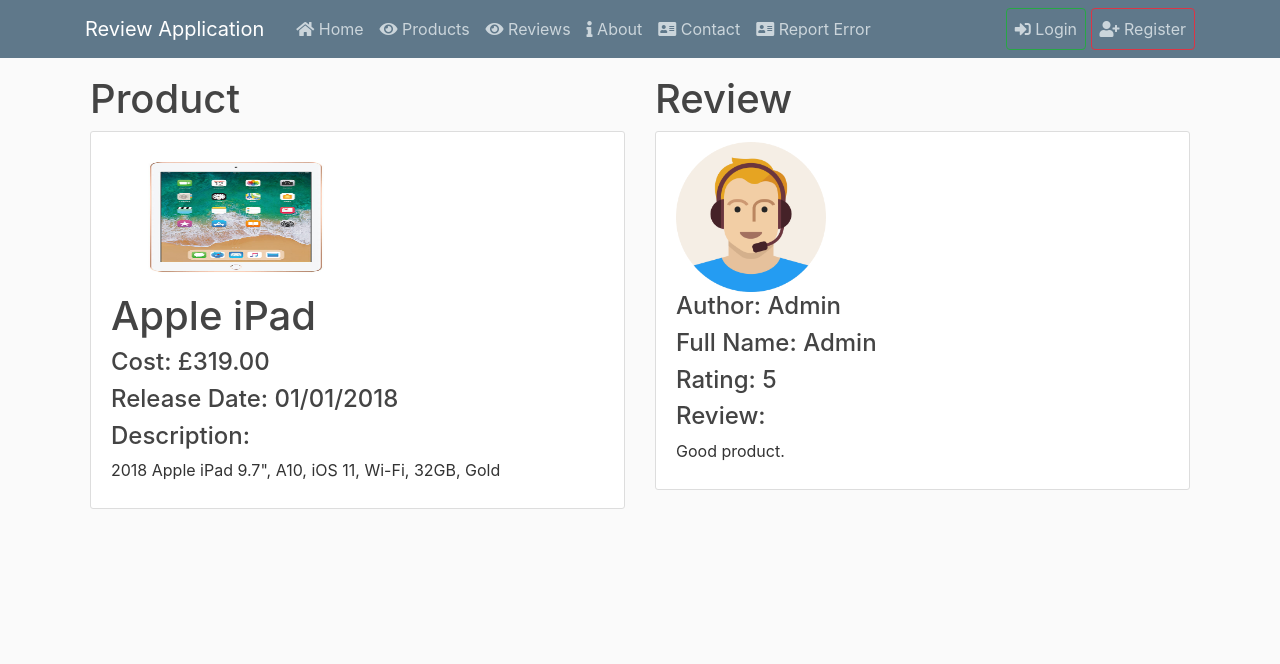
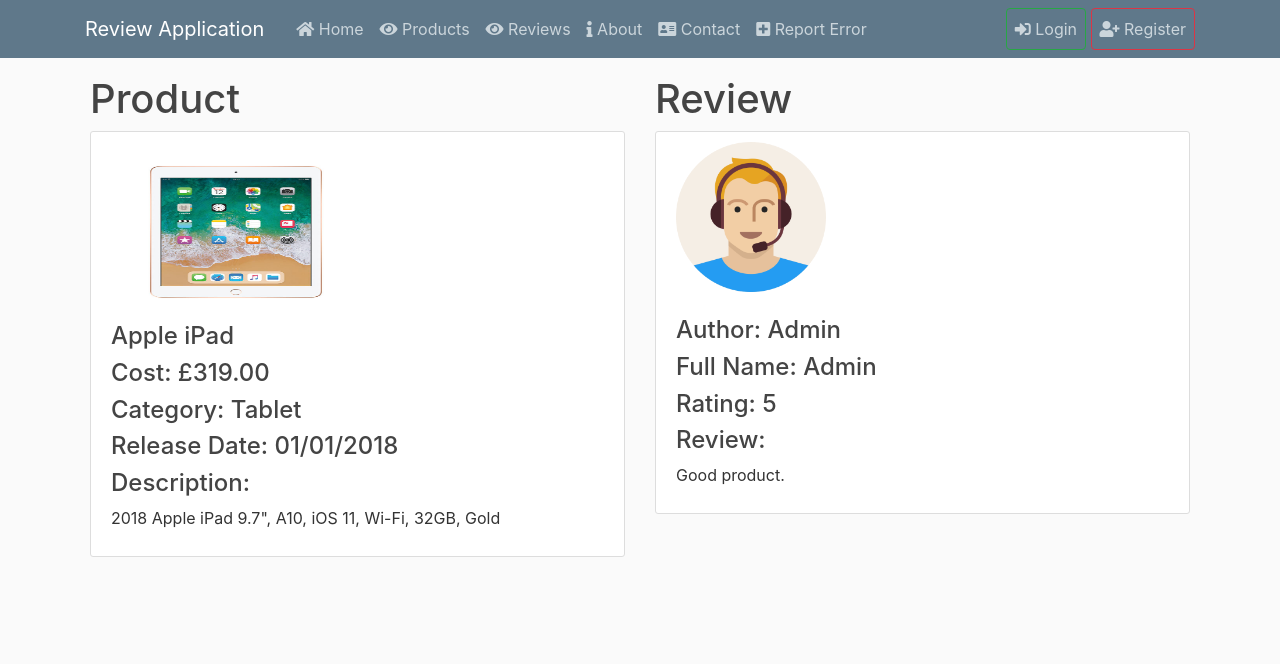
Before and after one commit to RajR1996/rRavichandran, a Django app: page /review/2 in a window 1280 px wide. Shown: the top 664 px of the page. Run offline with Django 3.2, Linux system fonts and the light colour scheme; data comes from the database, SQL or seed files in the repository; both versions use the stored data as it was after the commit; some libraries are stand-ins or nearby versions.

Commit message:
Changed the look of review listview, added category to review-detailm made reviews on review list a url to review-detail

```diff
--- a/itservices/reviewApp/templates/reviewApp/base.html
+++ b/itservices/reviewApp/templates/reviewApp/base.html
@@ -51,9 +51,9 @@
 	          <a class="nav-item nav-link" href="{% url 'reviewApp-contact' %}"><i class="fas fa-address-card"></i> Contact</a>
 	          {% if user.is_superuser %}
 	          	<a class="nav-item nav-link" href="{% url 'product-create'%}"><i class="fas fa-plus-square"></i> Add Product</a>
-	          	<a class="nav-item nav-link" href="{% url 'reviewApp-error'%}"><i class="fas fa-plus-square"></i> View Errors</a>
+	          	<a class="nav-item nav-link" href="{% url 'reviewApp-error'%}"><i class="fas fa-exclamation-triangle"></i> View Errors</a>
 	          {% else %}
-	          	<a class="nav-item nav-link" href="{% url 'error-create' %}"><i class="fas fa-address-card"></i> Report Error</a>
+	          	<a class="nav-item nav-link" href="{% url 'error-create' %}"><i class="fas fa-plus-square"></i> Report Error</a>
 	          {% endif %}
 	        </div>
 	        <!-- Navbar Right Side -->
@@ -70,9 +70,6 @@
 	    </div>
 	  </nav>
 		</header>
-
-		<!-- <div class="row"> -->
-			<!-- <div class="col-md-8"> -->
 			{% if messages %}
 				{% for message in messages %}
 					<div class="alert alert-{{message.tags}}">
@@ -83,16 +80,6 @@
 
 			{% block content %}
 			{% endblock %}
-			<!-- </div> -->
-			<!-- <div class="col-md-4">
-				<div class="content-section">
-	        <h3>General Information</h3>
-	        <p class='text-muted'>Lorem ipsum dolor sit amet, iudico docendi inciderint per eu, ea vis scripta senserit periculis.Lorem ipsum dolor sit amet, iudico docendi inciderint per eu, ea vis scripta senserit periculis.Lorem ipsum dolor sit amet, iudico docendi inciderint per eu, ea vis scripta senserit periculis.Lorem ipsum dolor sit amet, iudico docendi inciderint per eu, ea vis scripta senserit periculis.
-	        </p>
-	      </div>
-	    </div> -->
-		<!-- </div> -->
-
 	</div>
 
 	<footer class="py-3 bg-steel">
--- a/itservices/reviewApp/templates/reviewApp/product.html
+++ b/itservices/reviewApp/templates/reviewApp/product.html
@@ -80,8 +80,4 @@
 		{% endif %}
 	{% endif %}
 
-
-
-
-
 {% endblock content %}
--- a/itservices/reviewApp/templates/reviewApp/review_detail.html
+++ b/itservices/reviewApp/templates/reviewApp/review_detail.html
@@ -6,10 +6,11 @@
 		<div class="content-section">
 			<span>
 				<span align="center">
-					<img class="rounded-square article-img" src="{{object.product.productphoto.url}}" style="min-width: 250px; min-height: 150px;max-width: 250px; max-height: 150px" align="center">
+					<img class="rounded-square article-img" src="{{object.product.productphoto.url}}" style="min-width: 250px; min-height: 180px;max-width: 250px; max-height: 180px" align="center">
 				</span>
-				<h1 class="article-title">{{ object.product.brand }} {{ object.product }}</h1>
+				<h4 class="article-title">{{ object.product.brand }} {{ object.product }}</h4>
 				<h4 class="mr-2">Cost: £{{ object.product.cost }}</h4>
+				<h4 class="mr-2">Category: {{ object.product.category }}</h4>
 				<h4 class="mr-2">Release Date: {{ object.product.releasedate|date:"d/m/Y" }}</h4>
 				<span>
 					<h4 class="mr-2">Description: </h4>
@@ -21,7 +22,7 @@
 	<div class="col-md-6" style="float: right;">
 		<h1>Review</h1>
 		<div class="content-section">
-			<img class="rounded-square article-img" src="{{object.profile.profilephoto.url}}" style="min-width: 150px; min-height: 150px;max-width: 150px; max-height: 150px" align="center">
+			<img class="rounded-square article-img" src="{{object.profile.profilephoto.url}}" style="min-width: 150px; min-height: 150px;max-width: 150px; max-height: 150px" align="center"><br><br>
 			<h4 class="mr-2">Author: {{ object.author }}</h4>
 			<h4 class="mr-2">Full Name: {{ object.profile.fullname }}</h4>
 			<h4 class="mr-2">Rating: {{ object.rating }}</h4>
--- a/itservices/reviewApp/views.py
+++ b/itservices/reviewApp/views.py
@@ -82,12 +82,13 @@
 	#context_object_name = 'reviews'
 	def get_context_data(self, **kwargs):
 		context = super(ReviewListView, self).get_context_data(**kwargs)
-		context['Reviews'] = Review.objects.all()
+		context['Reviews'] = Review.objects.all().order_by('-postdate')
 		# product_ids = Review.objects.values_list('product_id', flat=True)
 		# profile_ids = Review.objects.values_list('profile_id', flat=True)
 		# context['Products'] = Product.objects.filter(id__in=product_ids)
 		# context['Profiles'] = Profile.objects.filter(id__in=profile_ids)
 		return context
+
 
 class ReviewCreateView(LoginRequiredMixin, CreateView):
 	model = Review
```
Also changed, not shown: itservices/reviewApp/templates/reviewApp/review.html (+18 -32 lines), itservices/db.sqlite3, itservices/media/profiles/safaritour.jpg (added). Lines whose indentation alone changed are shown as unchanged.
